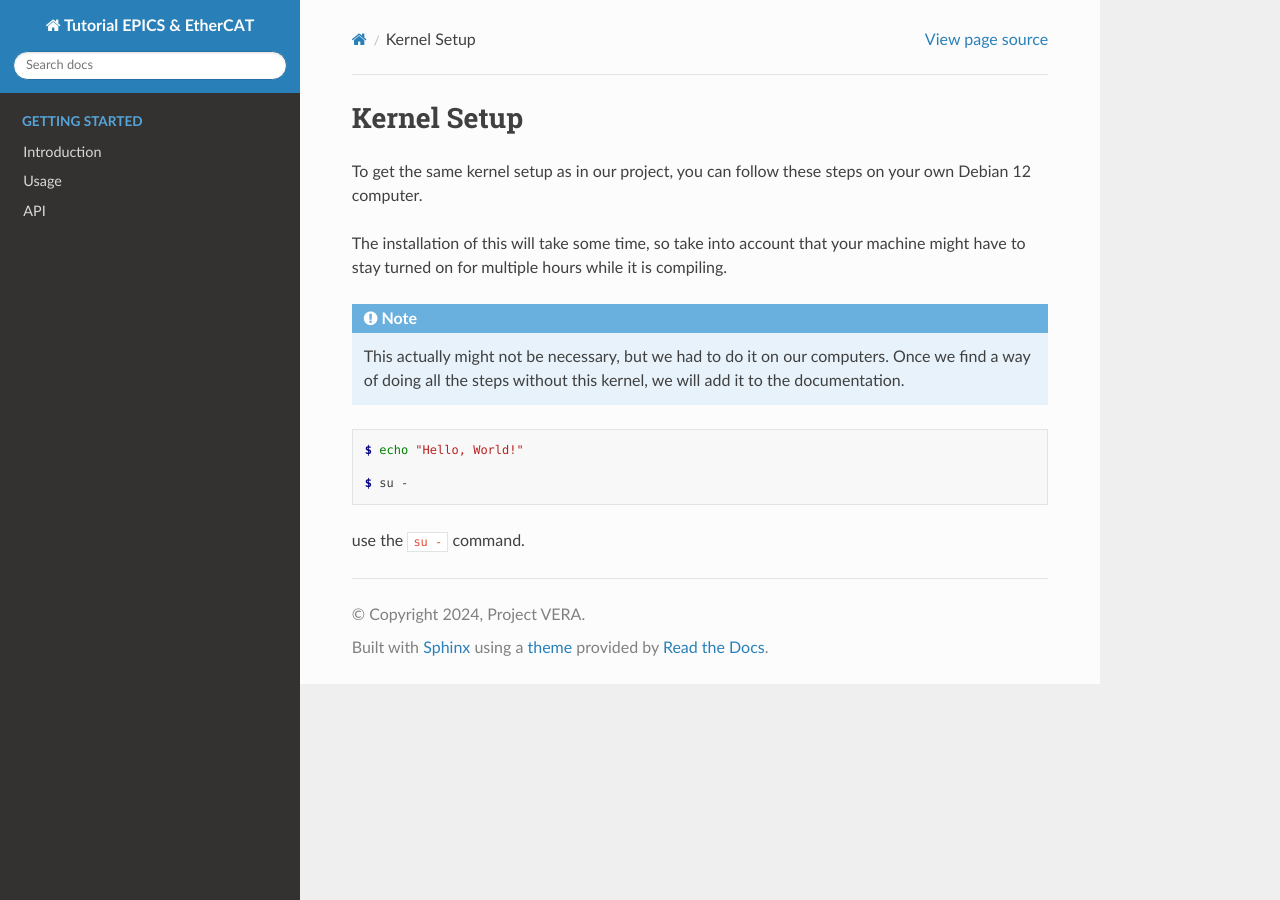
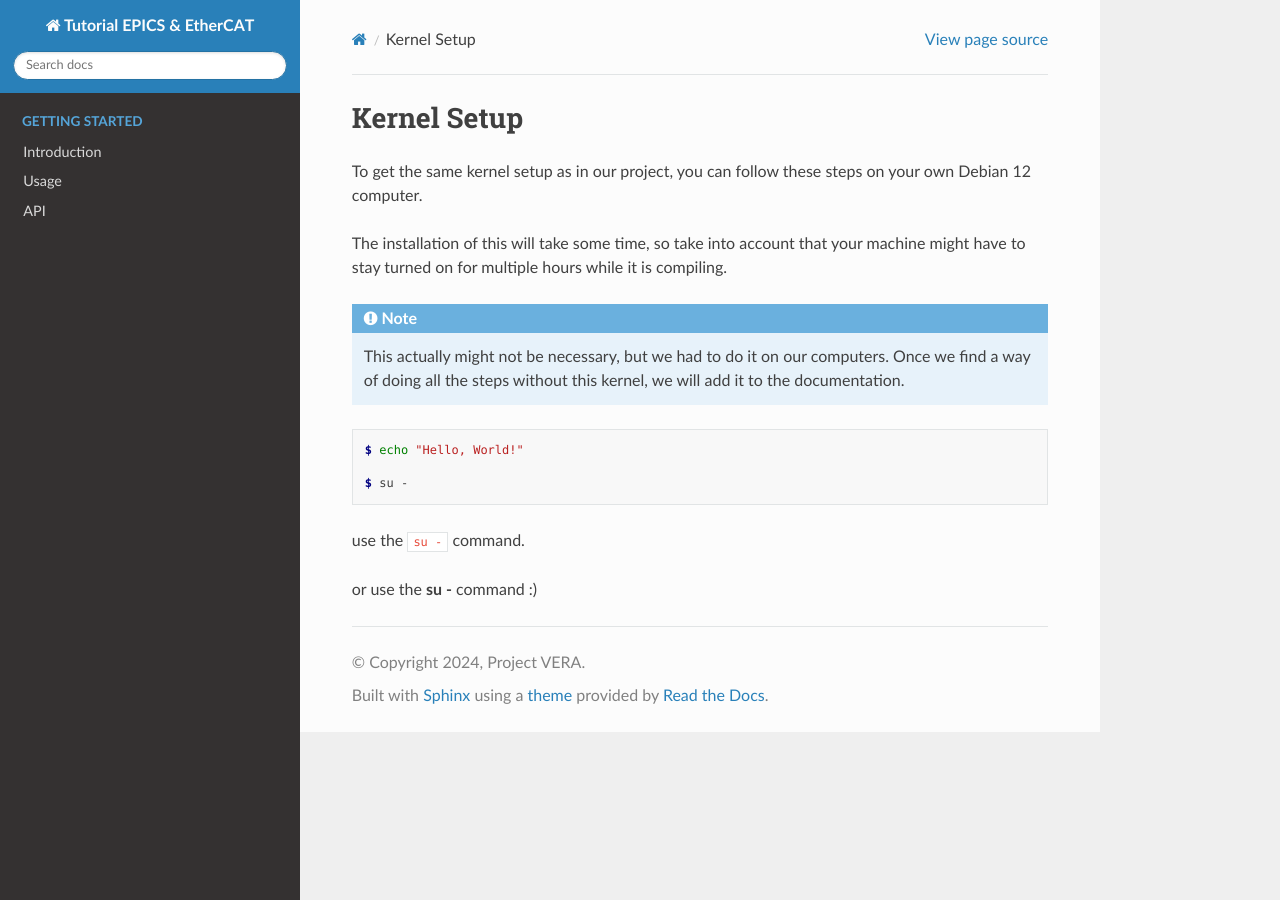
Before and after one commit to vera-univie/Tutorial-EPICS-EtherCAT, a Sphinx documentation site: the page built from docs/source/kernel_setup.rst, in a window 1280 px wide. Built offline with Sphinx 7.4.7 and the Read the Docs theme 3.1.0, drawn with Linux system fonts in a browser that asks for light colours.

Commit message:
further work

```diff
--- a/docs/source/kernel_setup.rst
+++ b/docs/source/kernel_setup.rst
@@ -17,3 +17,5 @@ The installation of this will take some time, so take into account that your mac
 
 
 use the ``su -`` command.
+
+or use the :command:`su -` command :)
```
